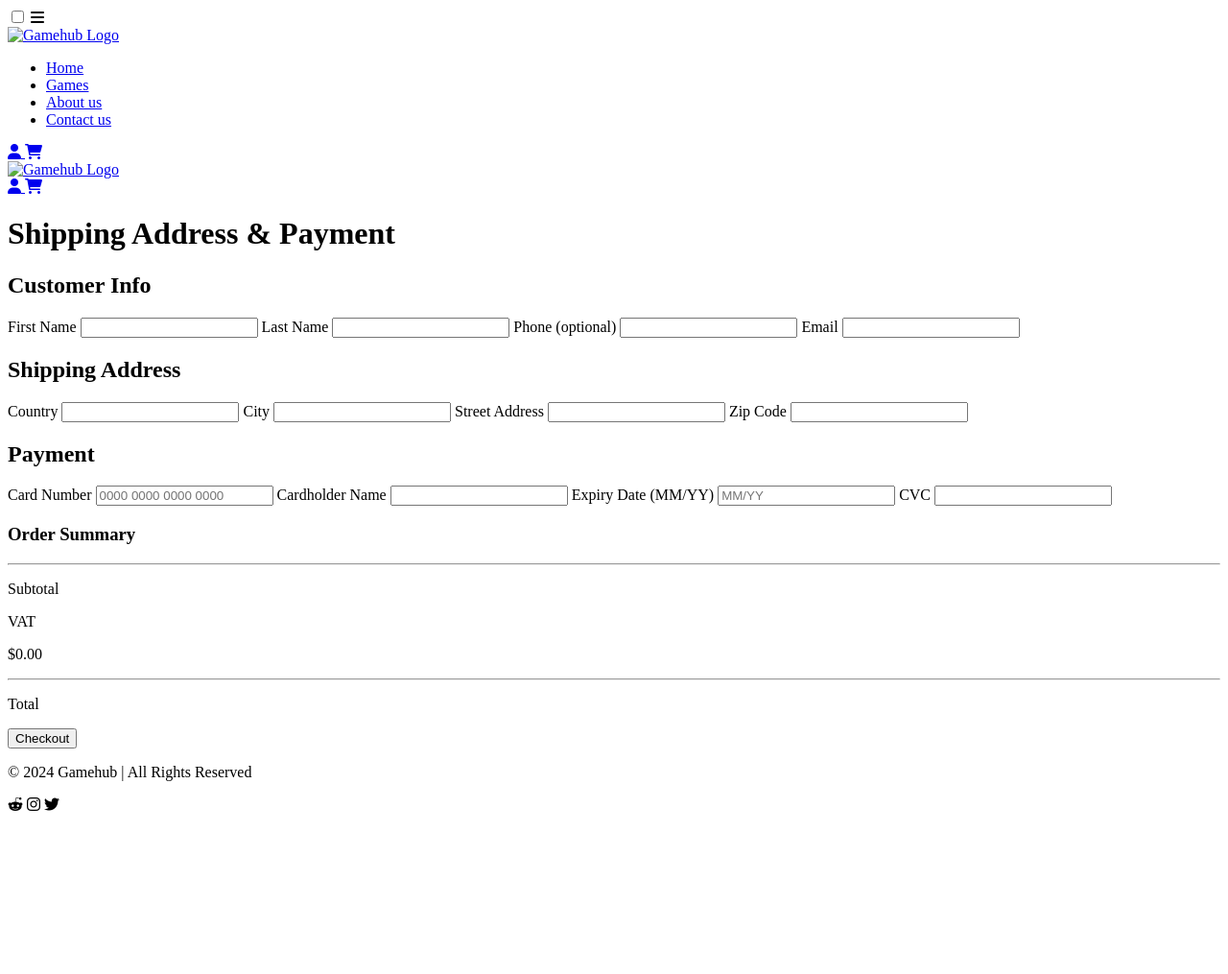
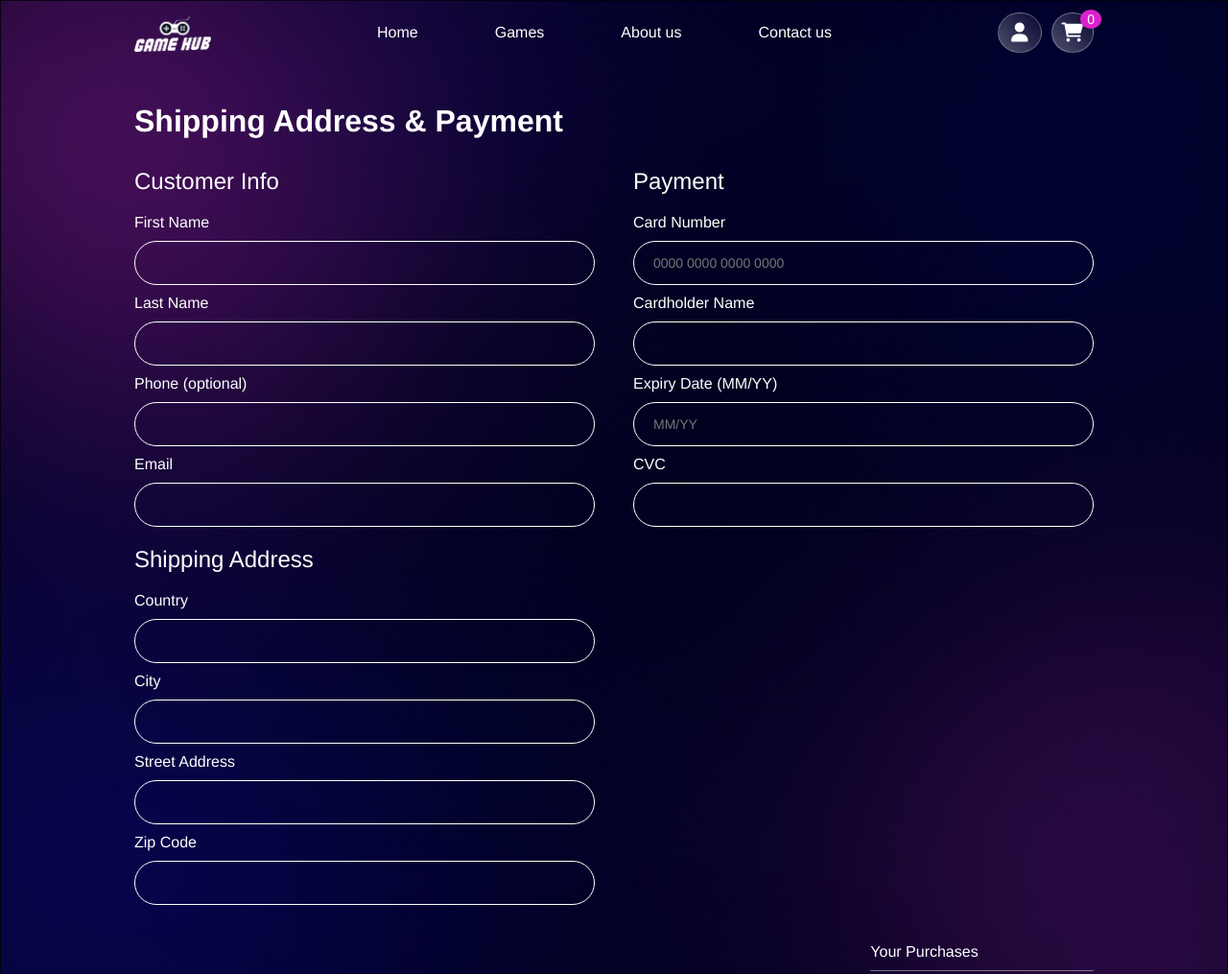
Before and after one commit to inastefansdottir/JavaScript-1-CA, a plain HTML site: page cart/checkout/index.html in a window 1280 px wide. Shown: the top 1015 px of the page at 96% size. Before the commit the page ends 856 px from the top, so only its background shows below. Drawn offline with Linux system fonts and the light colour scheme; the site is published under a folder, as on GitHub Pages, so addresses that start at the root find nothing; a web font is replaced by a local one.

Commit message:
fixed links

```diff
--- a/cart/checkout/index.html
+++ b/cart/checkout/index.html
@@ -8,10 +8,10 @@
       name="description"
       content="Securely complete your GameHub purchase. Review your order, choose your payment method, and get ready to enjoy your new games."
     />
-    <link rel="stylesheet" href="/css/global.css" />
-    <link rel="stylesheet" href="/css/global-media.css" />
-    <link rel="stylesheet" href="/css/checkout.css" />
-    <link rel="stylesheet" href="/css/checkout-media.css" />
+    <link rel="stylesheet" href="../../css/global.css" />
+    <link rel="stylesheet" href="../../css/global-media.css" />
+    <link rel="stylesheet" href="../../css/checkout.css" />
+    <link rel="stylesheet" href="../../css/checkout-media.css" />
     <link rel="preconnect" href="https://fonts.googleapis.com" />
     <link rel="preconnect" href="https://fonts.gstatic.com" crossorigin />
     <link
@@ -22,8 +22,8 @@
       rel="stylesheet"
       href="https://cdnjs.cloudflare.com/ajax/libs/font-awesome/6.0.0-beta3/css/all.min.css"
     />
-    <script defer type="module" src="/js/cart.js"></script>
-    <script defer type="module" src="/js/checkout.js"></script>
+    <script defer type="module" src="../../js/cart.js"></script>
+    <script defer type="module" src="../../js/checkout.js"></script>
   </head>
 
   <body>
@@ -44,22 +44,25 @@
         </label>
 
         <div class="navigation">
-          <a href="/" class="logo">
-            <img src="/assets/images/gamehub-logo.png" alt="Gamehub Logo" />
+          <a href="../../" class="logo">
+            <img
+              src="../../assets/images/gamehub-logo.png"
+              alt="Gamehub Logo"
+            />
           </a>
           <nav>
             <ul class="nav-links">
-              <li><a href="/">Home</a></li>
-              <li><a href="/games/">Games</a></li>
-              <li><a href="/about/">About us</a></li>
-              <li><a href="/contact/">Contact us</a></li>
+              <li><a href="../../">Home</a></li>
+              <li><a href="../../games/">Games</a></li>
+              <li><a href="../../about/">About us</a></li>
+              <li><a href="../../contact/">Contact us</a></li>
             </ul>
           </nav>
           <div class="search-icons-section">
-            <a href="/log-in/" aria-label="User account login">
+            <a href="../../log-in/" aria-label="User account login">
               <i class="header-icon fa-solid fa-user" aria-hidden="true"></i>
             </a>
-            <a href="/cart/" aria-label="View shopping cart">
+            <a href="../../cart/" aria-label="View shopping cart">
               <i
                 class="header-icon fa-solid fa-cart-shopping"
                 aria-hidden="true"
@@ -68,18 +71,22 @@
           </div>
         </div>
 
-        <a href="/" class="logo-mobile">
-          <img src="/assets/images/gamehub-logo.png" alt="Gamehub Logo" />
+        <a href="../../" class="logo-mobile">
+          <img src="../../assets/images/gamehub-logo.png" alt="Gamehub Logo" />
         </a>
         <div class="icon-mobile-section">
           <a
-            href="/log-in/"
+            href="../../log-in/"
             class="icon-mobile"
             aria-label="User account login"
           >
             <i class="header-icon fa-solid fa-user" aria-hidden="true"></i>
           </a>
-          <a href="/cart/" class="icon-mobile" aria-label="View shopping cart">
+          <a
+            href="../../cart/"
+            class="icon-mobile"
+            aria-label="View shopping cart"
+          >
             <i
               class="header-icon fa-solid fa-cart-shopping"
               aria-hidden="true"
```
